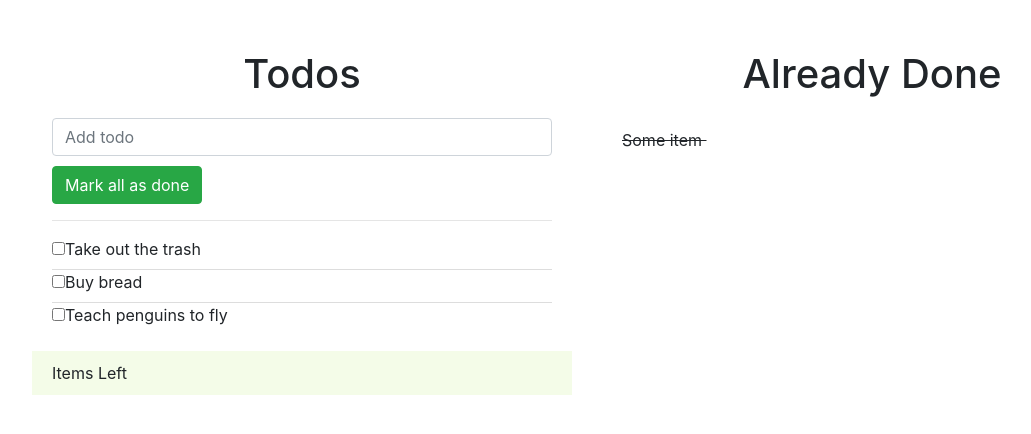
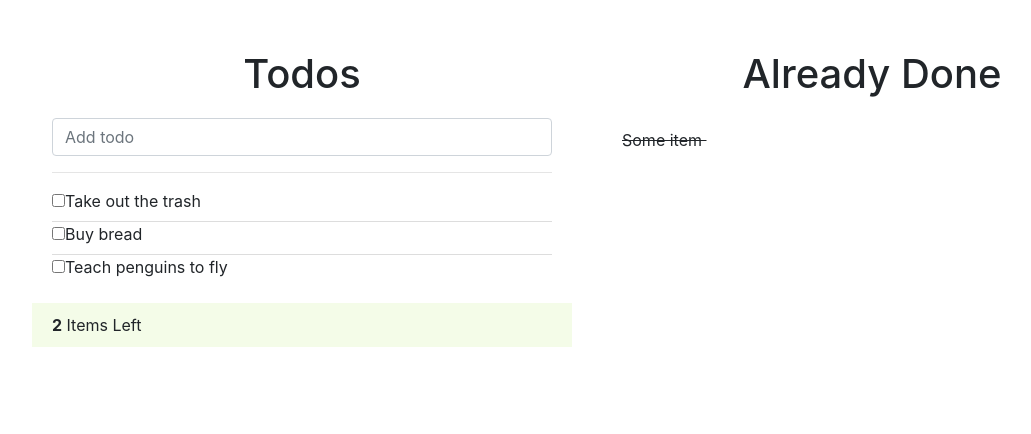
Before and after one commit to HaiderMalik12/todo-app-vue, a Vue app: page / in a window 1280 px wide. Shown: the top 434 px of the page, without its empty margins (53-1084 px from the left). Built offline with nearby package versions, Linux system fonts and the light colour scheme; some icons are missing.

Commit message:
components

```diff
--- a/src/App.vue
+++ b/src/App.vue
@@ -4,57 +4,34 @@
             <div class="col-md-6">
                 <div class="todolist not-done">
                     <h1>Todos</h1>
-                    <input type="text" class="form-control add-todo" placeholder="Add todo">
-                    <button id="checkAll" class="btn btn-success">Mark all as done</button>
-
+                    <AddTodo/>
                     <hr>
-                    <ul id="sortable" class="list-unstyled">
-                        <li class="ui-state-default">
-                            <div class="checkbox">
-                                <label>
-                                    <input type="checkbox" value="" />Take out the trash</label>
-                            </div>
-                        </li>
-                        <li class="ui-state-default">
-                            <div class="checkbox">
-                                <label>
-                                    <input type="checkbox" value="" />Buy bread</label>
-                            </div>
-                        </li>
-                        <li class="ui-state-default">
-                            <div class="checkbox">
-                                <label>
-                                    <input type="checkbox" value="" />Teach penguins to fly</label>
-                            </div>
-                        </li>
-                    </ul>
+                    <TodoListView/>
                     <div class="todo-footer">
                         <strong>
-                            <span class="count-todos"></span>
+                            <span class="count-todos">2</span>
                         </strong> Items Left
                     </div>
                 </div>
             </div>
             <div class="col-md-6">
-                <div class="todolist">
-                    <h1>Already Done</h1>
-                    <ul id="done-items" class="list-unstyled">
-                        <li>Some item
-                            <button class="remove-item btn btn-default btn-xs pull-right">
-                                <i class="fa fa-trash"></i>
-                            </button>
-                        </li>
-
-                    </ul>
-                </div>
+                <FinishedTodos/>
             </div>
         </div>
     </div>
 </template>
 
 <script>
+import TodoListView from './components/TodoListView.vue';
+import AddTodo from './components/AddTodo.vue';
+import FinishedTodos from './components/FinishedTodos';
 export default {
-	name: 'app'
+    name: 'app',
+    components:{
+        TodoListView,
+        AddTodo,
+        FinishedTodos
+    }
 };
 </script>
 
--- /dev/null
+++ b/src/components/AddTodo.vue
@@ -0,0 +1,9 @@
+<template>
+    <input type="text" class="form-control add-todo" placeholder="Add todo">
+</template>
+
+<script>
+export default {
+ name: 'AddTodo'
+}
+</script>
--- /dev/null
+++ b/src/components/FinishedTodos.vue
@@ -0,0 +1,19 @@
+<template>
+    <div class="todolist">
+        <h1>Already Done</h1>
+        <ul id="done-items" class="list-unstyled">
+            <li>Some item
+                <button class="remove-item btn btn-default btn-xs pull-right">
+                    <i class="fa fa-trash"></i>
+                </button>
+            </li>
+
+        </ul>
+    </div>
+</template>
+
+<script>
+export default {
+ name: 'FinishedTodos'
+}
+</script>
--- /dev/null
+++ b/src/components/TodoListView.vue
@@ -0,0 +1,27 @@
+<template>
+    <ul id="sortable" class="list-unstyled">
+        <li class="ui-state-default">
+            <div class="checkbox">
+                <label>
+                    <input type="checkbox" value="" />Take out the trash</label>
+            </div>
+        </li>
+        <li class="ui-state-default">
+            <div class="checkbox">
+                <label>
+                    <input type="checkbox" value="" />Buy bread</label>
+            </div>
+        </li>
+        <li class="ui-state-default">
+            <div class="checkbox">
+                <label>
+                    <input type="checkbox" value="" />Teach penguins to fly</label>
+            </div>
+        </li>
+    </ul>
+</template>
+<script>
+export default {
+    name: 'TodoListView'
+}
+</script>
```
